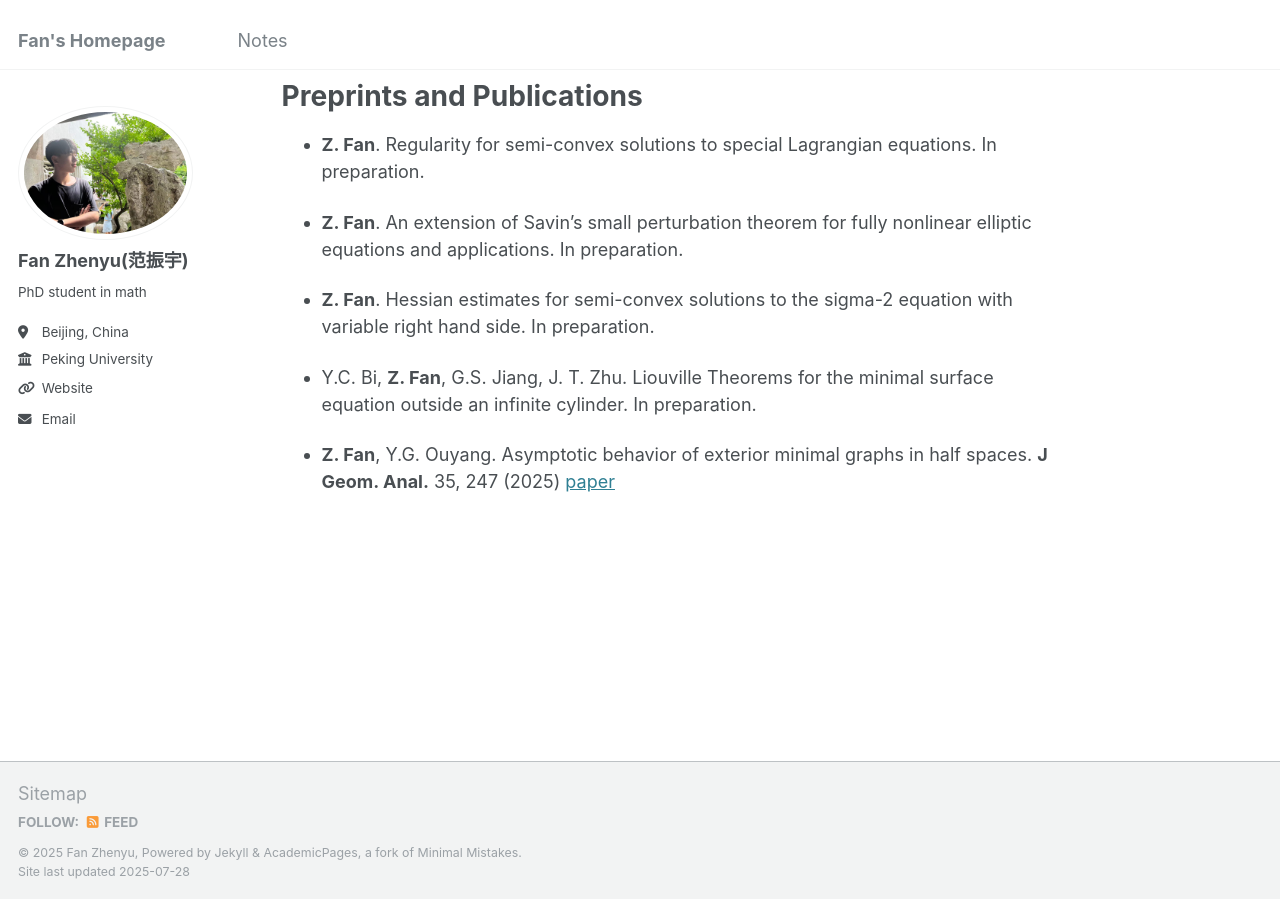
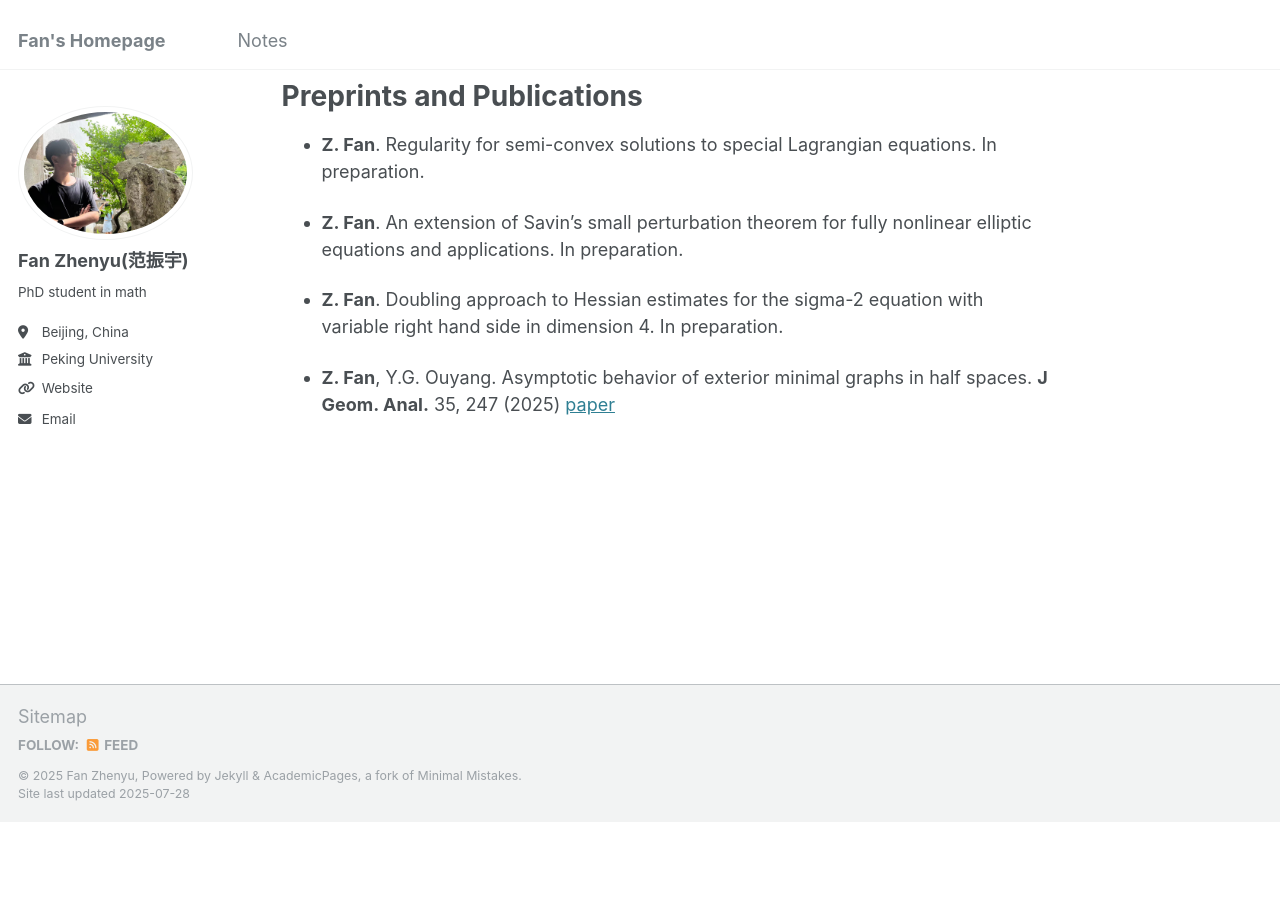
Before and after one commit to fanzymath/fanzymath.github.io, a Jekyll site: the page built from _pages/about.md, in a window 1280 px wide and 900 px high, scrolled down 877 px. Built offline with Jekyll 4.4.1, drawn with Linux system fonts in a browser that asks for light colours; after the commit the page ends 1699 px from its top, so only the background shows below that.

Commit message:
Update about.md

```diff
--- a/_pages/about.md
+++ b/_pages/about.md
@@ -44,8 +44,6 @@ Preprints and Publications
 
 - **Z. Fan**. An extension of Savin's small perturbation theorem for fully nonlinear elliptic equations and applications. In preparation.
 
-- **Z. Fan**. Hessian estimates for semi-convex solutions to the sigma-2 equation with variable right hand side. In preparation.
-
-- Y.C. Bi, **Z. Fan**, G.S. Jiang, J. T. Zhu. Liouville Theorems for the minimal surface equation outside an infinite cylinder. In preparation.
+- **Z. Fan**. Doubling approach to Hessian estimates for the sigma-2 equation with variable right hand side in dimension 4. In preparation.
 
 - **Z. Fan**, Y.G. Ouyang. Asymptotic behavior of exterior minimal graphs in half spaces. **J Geom. Anal.** 35, 247 (2025) [paper](https://fanzymath.github.io/files/Exterior_Minimal_Graph_25.pdf)
```
